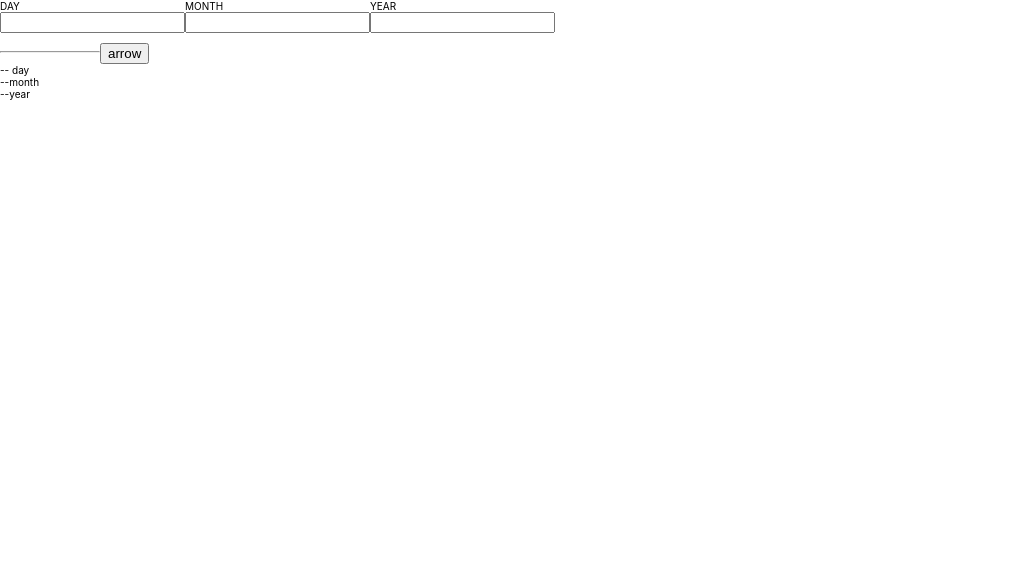
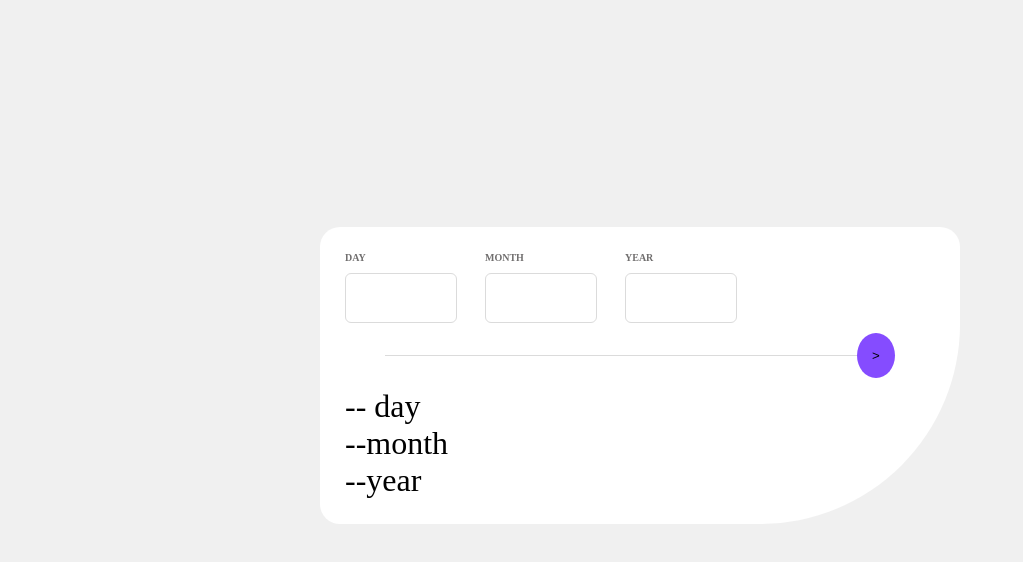
Before and after one commit to Mr-Khaira/age-calculator-react, a React (Create React App) app: page / in a window 1280 px wide. Shown: the top 562 px of the page, without its empty margins (0-1023 px from the left). Built offline with nearby package versions, Linux system fonts and the light colour scheme.

Commit message:
arrow svg and input styles to be added.

```diff
--- a/src/App.css
+++ b/src/App.css
@@ -1,3 +1,5 @@
+@import url("https://fonts.googleapis.com/css2?family=Outfit:wght@400;500&display=swap");
+
 *,
 *::before,
 *::after {
@@ -8,16 +10,81 @@ html {
   font-size: 62.5%; /* AKA 10px */
 }
 
-.DMY-lable {
-  font-size: 1rem;
+body {
+  background-color: hsl(0, 0%, 94%);
+  font-family: "Poppins";
 }
 
-.DMY-flex-upper-containor {
+.App {
+  height: 85vh;
   display: flex;
-  flex-direction: row;
+  flex-direction: column;
+  justify-content: center;
+  align-items: center;
 }
 
-hr {
-  width: 100px;
-  display: inline-block;
+.containor {
+  margin-top: 70px;
+  width: 50%;
+  background-color: hsl(0, 0%, 100%);
+  padding: 25px;
+  font-size: 32px;
+  border-radius: 20px;
+  border-bottom-right-radius: 200px;
 }
+
+.containor-upper {
+  display: flex;
+  font-size: x-small;
+  font-weight: bold;
+  color: hsl(0, 1%, 44%);
+}
+
+input {
+  font-size: 12px;
+  font-weight: bold;
+  border: 1px solid hsl(0, 0%, 86%);
+  padding: 5px 15px;
+  border-radius: 6px;
+  margin-top: 10px;
+}
+
+input:focus {
+  outline: none;
+}
+
+input[type="number"] {
+  font-size: x-large;
+  height: 50px;
+  width: 80%;
+  max-width: 140px;
+}
+input[type="number"]::-webkit-inner-spin-button,
+input[type="number"]::-webkit-outer-spin-button {
+  -webkit-appearance: none;
+  margin: 0;
+  padding: 10px;
+  width: 300px;
+}
+
+input[type="number"] {
+  -moz-appearance: textfield; /* Firefox */
+}
+
+.line-and-arrow {
+  display: flex;
+  align-items: center;
+  justify-content: center;
+}
+.line {
+  background-color: hsl(0, 0%, 86%);
+  height: 1px;
+  width: 80%;
+}
+
+.arrow {
+  background-color: hsl(259, 100%, 65%);
+  border-radius: 100%;
+  padding: 15px;
+  border: none;
+}
--- a/src/App.js
+++ b/src/App.js
@@ -1,21 +1,47 @@
 import "./App.css";
 import { useForm } from "react-hook-form";
 import { DevTool } from "@hookform/devtools";
+import { useEffect } from "react";
 
 function App() {
-  const form = useForm({ defaultValues: {} });
-  const { register, control, handleSubmit, formState } = form;
-  const { errors } = formState;
+  const form = useForm({
+    defaultValues: {
+      day: 1,
+      month: 1,
+      year: new Date().getFullYear(),
+    },
+  });
+  const { register, control, handleSubmit, watch } = form;
+  // const { errors } = formState;
+  const watchDay = watch("day");
+  const watchMonth = watch("month");
+  const watchYear = watch("year");
+
+  const dateToday = new Date().getDate();
+  const monthToday = new Date().getMonth() + 1;
+  const yearToday = new Date().getFullYear();
+  console.log("date - ", dateToday);
+  console.log("month - ", monthToday);
+  console.log("year - ", yearToday);
 
   function onSub(obj) {
+    // Call the age calculation function.
     console.log("dodod");
-    console.log({ obj });
+    console.log(obj);
   }
+
+  useEffect(() => {
+    const subscription = watch((value) => {
+      console.log(value);
+    });
+    return subscription.unsubscribe;
+  }, [watchDay, watchMonth, watchYear]);
 
   return (
     <div className="App">
+      <div className="containor">
         <form onSubmit={handleSubmit(onSub)} noValidate>
-        <div className="DMY-flex-upper-containor">
+          <div className="containor-upper">
             <div>
               <label type="DMY">DAY</label>
               <br />
@@ -23,19 +49,16 @@ function App() {
                 type="number"
                 id="day"
                 {...register("day", {
+                  valueAsNumber: true,
                   min: {
                     value: 1,
-                  message: "Must be a valid date",
                   },
                   max: {
                     value: 31,
-                  message: "Must be a valid date",
                   },
                   required: "Day is required",
-                message: "Must be between 1 to 31",
                 })}
               />
-            <p>{errors.day?.message}</p>
             </div>
             <div>
               <label type="DMY">MONTH</label>
@@ -44,19 +67,16 @@ function App() {
                 type="number"
                 id="month"
                 {...register("month", {
-                required: "Month is required",
+                  valueAsNumber: true,
+                  required: true,
                   min: {
                     value: 1,
-                  message: "Must be a valid month",
                   },
                   max: {
                     value: 12,
-                  message: "Must be a valid month",
                   },
-                message: "Should be between 1 to 12",
                 })}
               />
-            <p>{errors.month?.message}</p>
             </div>
             <div>
               <label type="DMY">YEAR</label>
@@ -65,24 +85,25 @@ function App() {
                 type="number"
                 id="year"
                 {...register("year", {
-                required: "Year is required",
-                pattern: {
-                  value: /[12][0-9][0-9][0-9]/,
-                  message: "There should be 4 digits",
+                  valueAsNumber: true,
+                  required: true,
+                  min: {
+                    value: 999,
+                  },
+                  max: {
+                    value: yearToday,
                   },
                 })}
               />
-            <p>{errors.year?.message}</p>
             </div>
           </div>
-        <div>
+          <div className="line-and-arrow">
             {/*The line and the arrow goes here */}
-          <hr />
-          <button>arrow</button>
+            <p className="line"></p>
+            <button className="arrow">{">"}</button>
           </div>
         </form>
-      <DevTool control={control} />
-      <div className="DMY-display-lower-containor">
+        <div className="containor-lower">
           <div>
             <span>--{/*The day useState val */}</span>
             <span>{/*Day label */} day</span>
@@ -97,6 +118,101 @@ function App() {
           </div>
         </div>
       </div>
+    </div>
   );
 }
 export default App;
+
+//   return (
+//     <div className="App">
+//       <form onSubmit={handleSubmit(onSub)} noValidate>
+//         <div className="DMY-flex-upper-containor">
+//           <h1>Day - {watchDay}</h1>
+//           <div>
+//             <label type="DMY">DAY</label>
+//             <br />
+//             <input
+//               type="number"
+//               id="day"
+//               {...register("day", {
+//                 valueAsNumber: true,
+//                 min: {
+//                   value: 1,
+//                   // message: "Must be a valid date",
+//                 },
+//                 max: {
+//                   value: 31,
+//                   // message: "Must be a valid date",
+//                 },
+//                 required: "Day is required",
+//                 // message: "Must be between 1 to 31",
+//               })}
+//             />
+//             <p>{errors.day?.message}</p>
+//           </div>
+//           <div>
+//             <label type="DMY">MONTH</label>
+//             <br />
+//             <input
+//               type="number"
+//               id="month"
+//               {...register("month", {
+//                 valueAsNumber: true,
+//                 required: true,
+//                 min: {
+//                   value: 1,
+//                   // message: "Must be a valid month",
+//                 },
+//                 max: {
+//                   value: 12,
+//                   // message: "Must be a valid month",
+//                   // Add the watch.
+//                 },
+//                 // message: "Should be between 1 to 12",
+//               })}
+//             />
+//             <p>{errors.month?.message}</p>
+//           </div>
+//           <div>
+//             <label type="DMY">YEAR</label>
+//             <br />
+//             <input
+//               type="text"
+//               id="year"
+//               {...register("year", {
+//                 required: true,
+//                 pattern: {
+//                   value: /[12][0-9][0-9][0-9]/,
+//                   // This is yet a text solve this matter
+//                   // message: "Not a valid year",
+//                 },
+//               })}
+//             />
+//             <p>{errors.year?.message}</p>
+//           </div>
+//         </div>
+//         <div>
+//           {/*The line and the arrow goes here */}
+//           <hr />
+//           <button>arrow</button>
+//         </div>
+//       </form>
+//       <DevTool control={control} />
+//       <div className="DMY-display-lower-containor">
+//         <div>
+//           <span>--{/*The day useState val */}</span>
+//           <span>{/*Day label */} day</span>
+//         </div>
+//         <div>
+//           <span>--{/*The month useState val */}</span>
+//           <span>{/*Month label */}month</span>
+//         </div>
+//         <div>
+//           <span>--{/*The year useState val */}</span>
+//           <span>{/*Year label */}year</span>
+//         </div>
+//       </div>
+//     </div>
+//   );
+// }
+// export default App;
```
Lines whose indentation alone changed are shown as unchanged.
